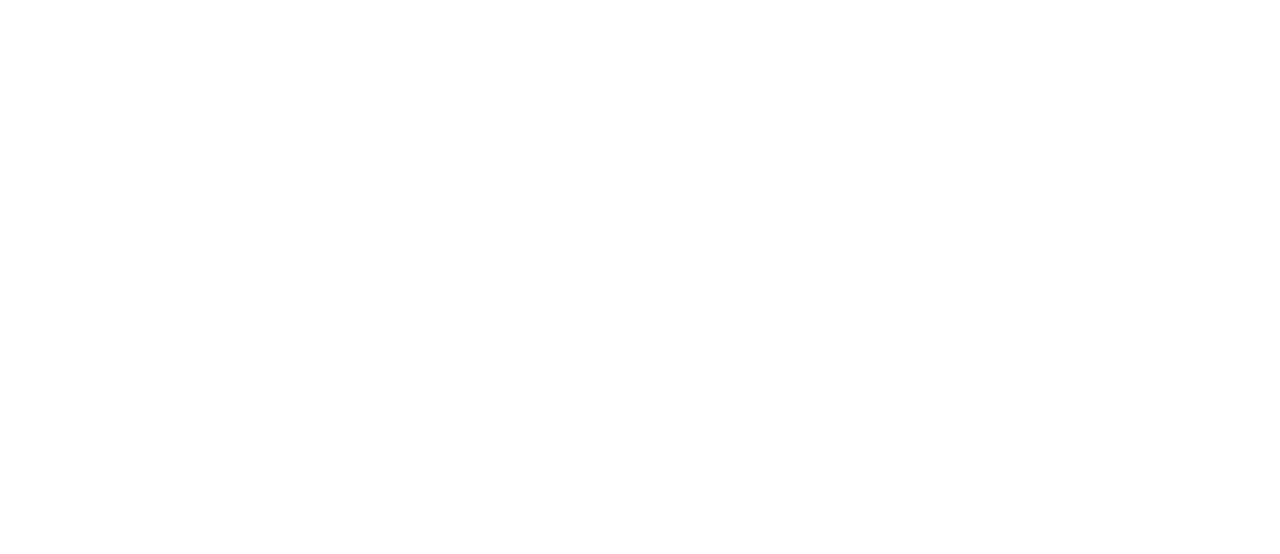
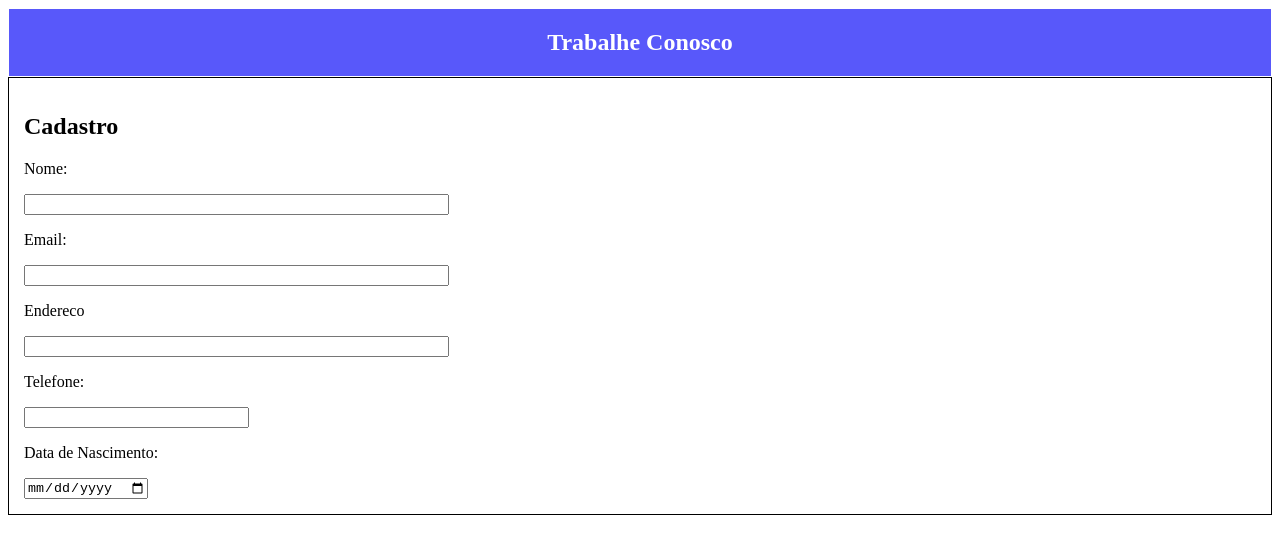
Before and after one commit to alexwallax/html, a plain HTML site: page public_html/trabalheconosco.html in a window 1280 px wide. Drawn offline with Linux system fonts and the light colour scheme.

Commit message:
continuação 08-12-17

```diff
--- a/public_html/trabalheconosco.html
+++ b/public_html/trabalheconosco.html
@@ -4,11 +4,39 @@
         <title>Trabalhe Conosco</title>
         <meta charset="UTF-8">
         <meta name="viewport" content="width=device-width, initial-scale=1.0">
+        <style type="text/css">
+            .cabecalho{
+                border: 1px solid;
+                background: #5858FA;
+                color: white;
+            }
+            .borda {
+                border: 1px solid;
+                padding: 15px;
+            }
+        </style>
     </head>
     <body>
         <form>
-            <div>
+            <div class="cabecalho" id="Trabalho" align="center">
+                <h2>Trabalhe Conosco</h2>
+            </div>
+            <div class="borda" id="cadastro" align="left">
+                <label for="cadastro"><h2>Cadastro</h2></label>
+                <p>   <label id="nome">Nome:</label></p>
+                <input style="text" name="nome" size="50">
 
+                <p>    <label id="email" name="email">Email:</label></p>
+                <input style="text" name="email" size="50">
+
+                <p>    <label id="endereco" name="endereco">Endereco</label> </p>
+                <input style="text" name="endereco" size="50">
+
+                <p>    <label id="tel" name="telefone">Telefone:</label> </p>
+                <input style="text" name="tel" size="25">
+
+                <p> <label id="nascimento" name="nascimento">Data de Nascimento:</label></p>
+                <input type="date" name="nascimento">
             </div>
         </form>
     </body>
```
